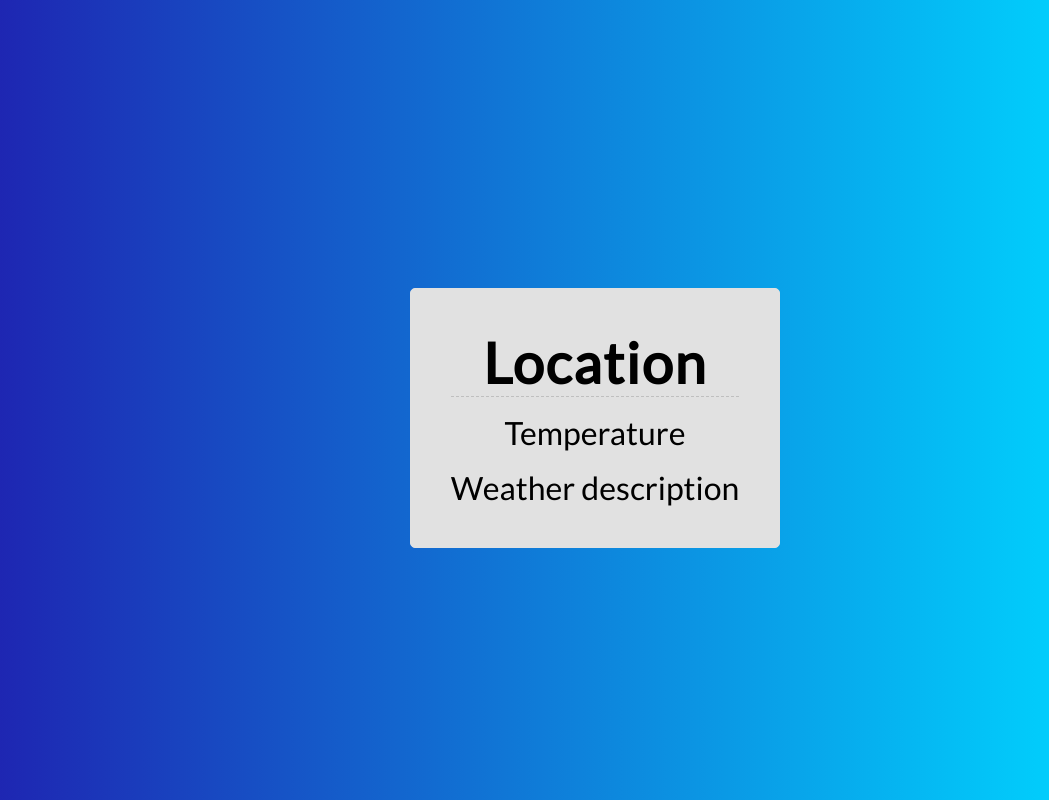
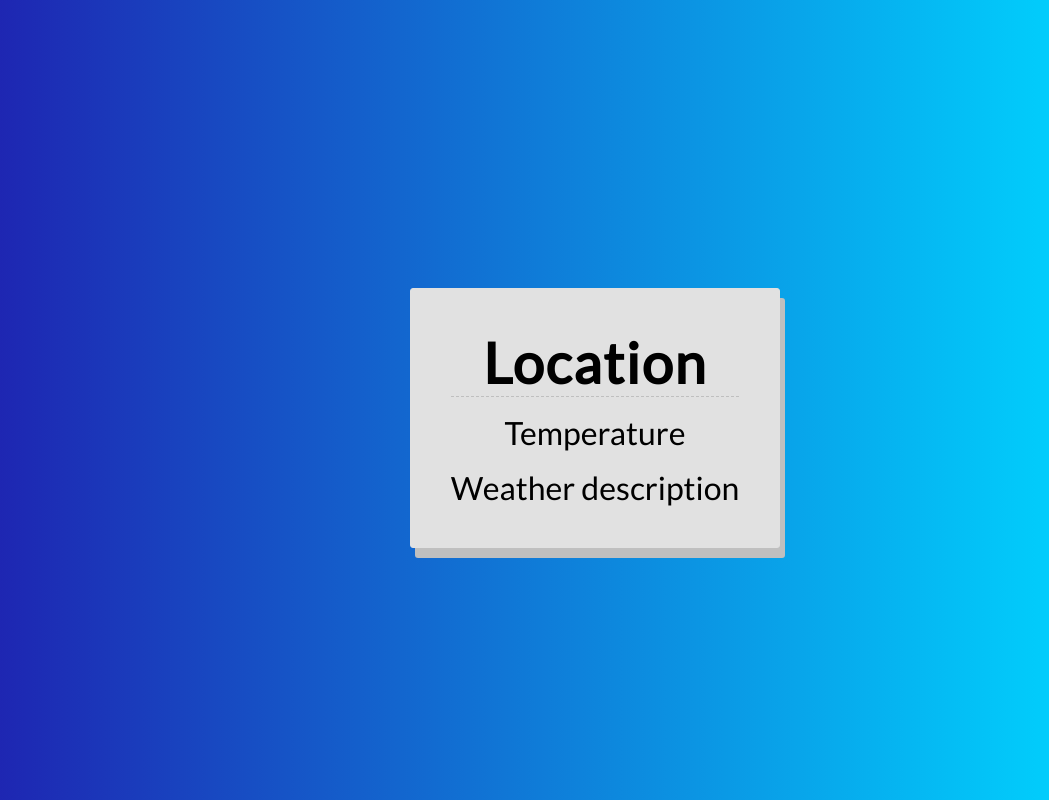
Before and after one commit to gregory-villmann/weatherAPI, a plain HTML site: page index.html in a window 1280 px wide. Shown: the whole page, without its empty margins (45-1094 px from the left). Drawn offline with Linux system fonts and the light colour scheme; no server answers.

Commit message:
Changed bordershadow color

```diff
--- a/style.css
+++ b/style.css
@@ -11,10 +11,11 @@ body{
 .weather{
     margin-top: 35vh;
     border: 1px solid #e1e1e1;
-    border-radius: 5px;
+    border-radius: 3px;
     background: #e1e1e1;
     padding: 5vh;
     text-align: center;
+    box-shadow: 5px 10px #bfbfbf;
 }
 .description{
     padding-top: 1rem;
```
